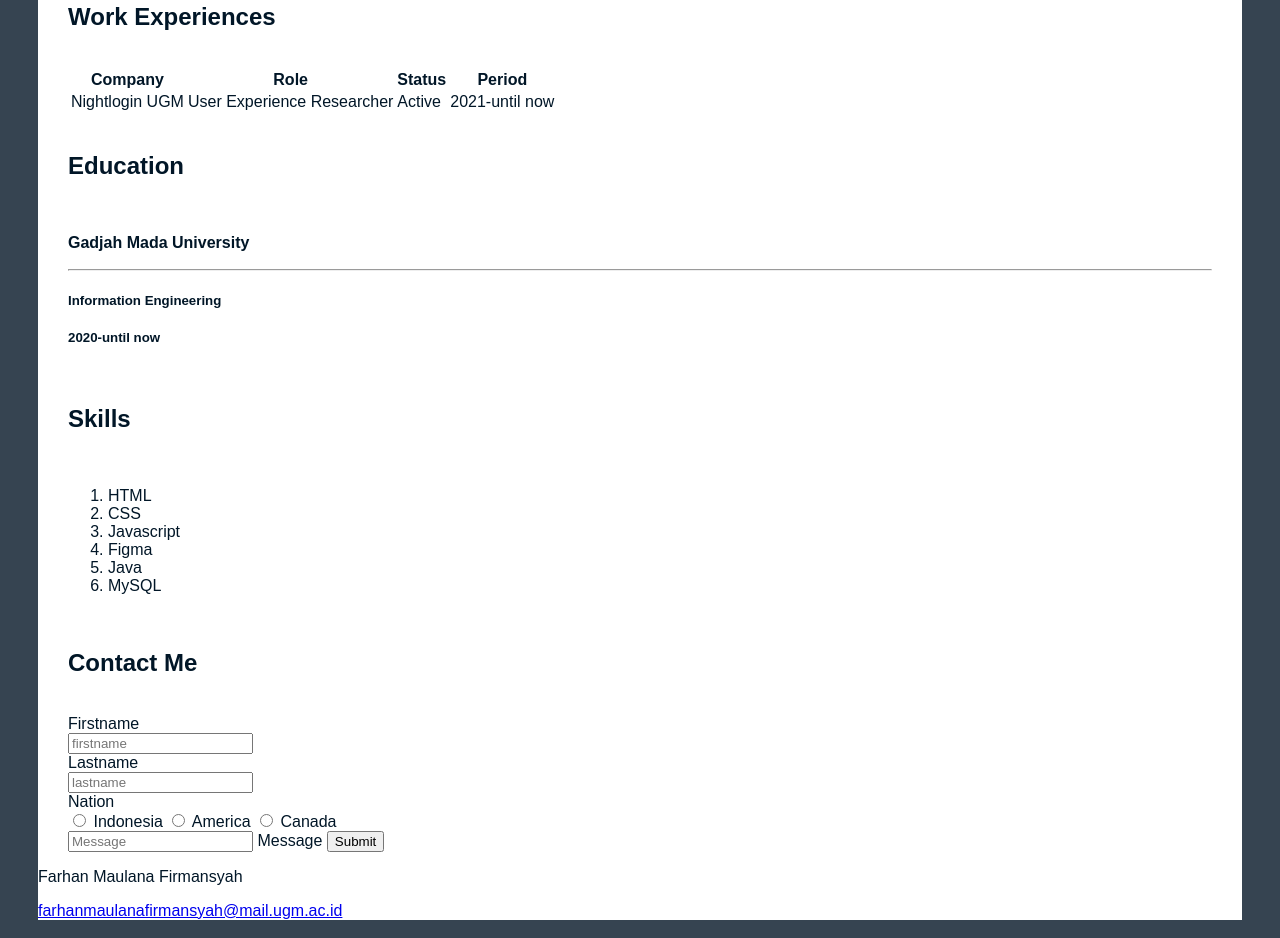
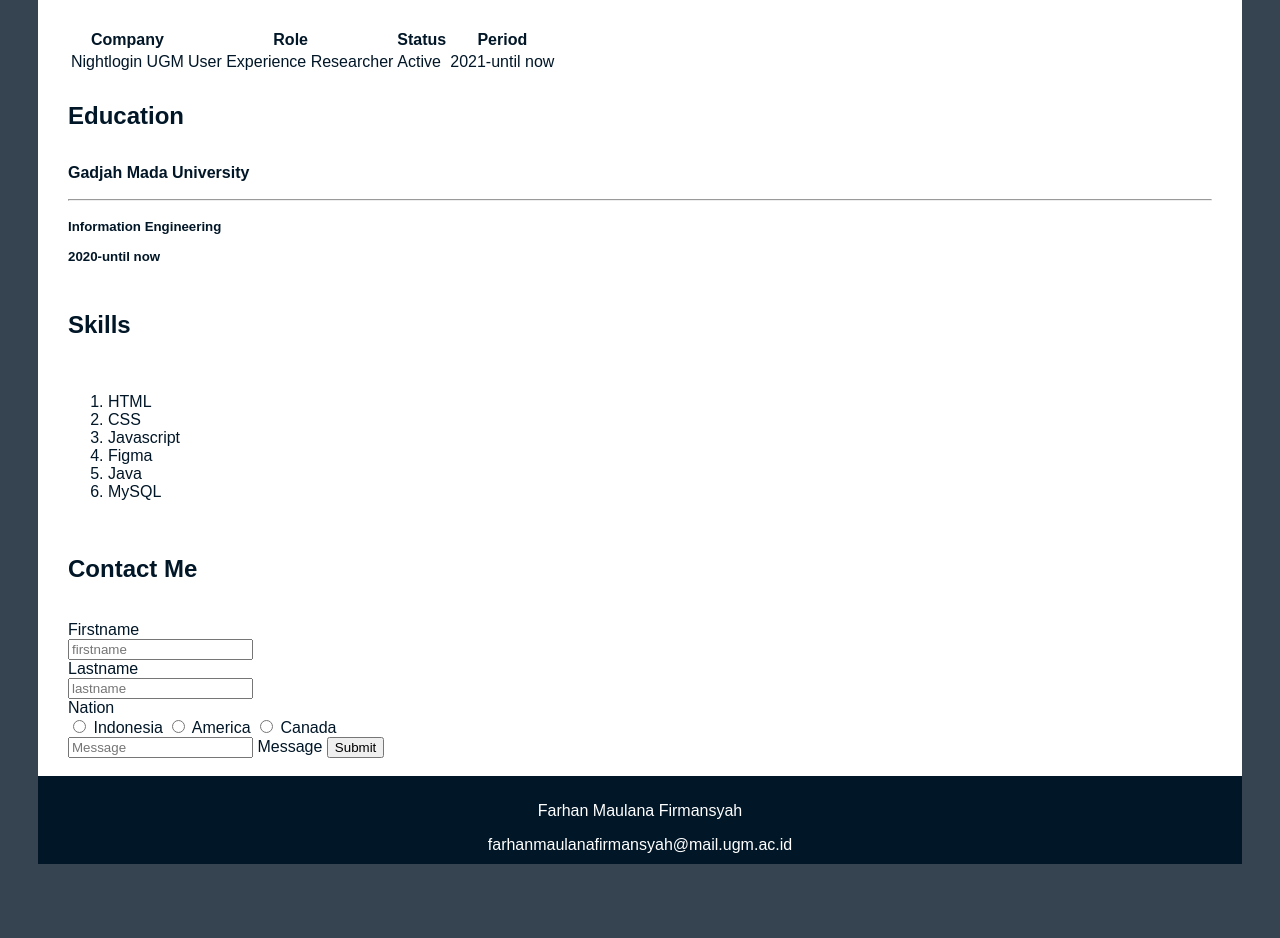
Before and after one commit to FarhanMaulanaF/FarhanMaulanaF.github.io-old, a plain HTML site: page index.html in a window 1280 px wide. Shown: the part 659-1597 px from the top of the page. After the commit the page ends 1541 px from the top, so only its background shows below. Drawn offline with Linux system fonts and the light colour scheme.

Commit message:
thirth commit

```diff
--- a/style.css
+++ b/style.css
@@ -44,12 +44,14 @@ body{
 }
 #about-me{
     padding: 0px 30px;
+    line-height: 8px;
 }
 #work-experience{
     padding: 0px 30px;
 }
 #education{
     padding: 0px 30px;
+    line-height: 8px;
 }
 #skills{
     padding: 0px 30px;
@@ -57,3 +59,16 @@ body{
 #contact-me{
     padding: 0px 30px;
 }
+footer{
+    background-color: #011627;
+    color: white;
+    text-align: center;
+    padding: 10px;
+}
+footer a{
+    text-decoration: none;
+    color: white;
+}
+footer a:hover{
+    color: #D4373D;
+}
```
Also changed, not shown: index.html (+1 -0 lines).
